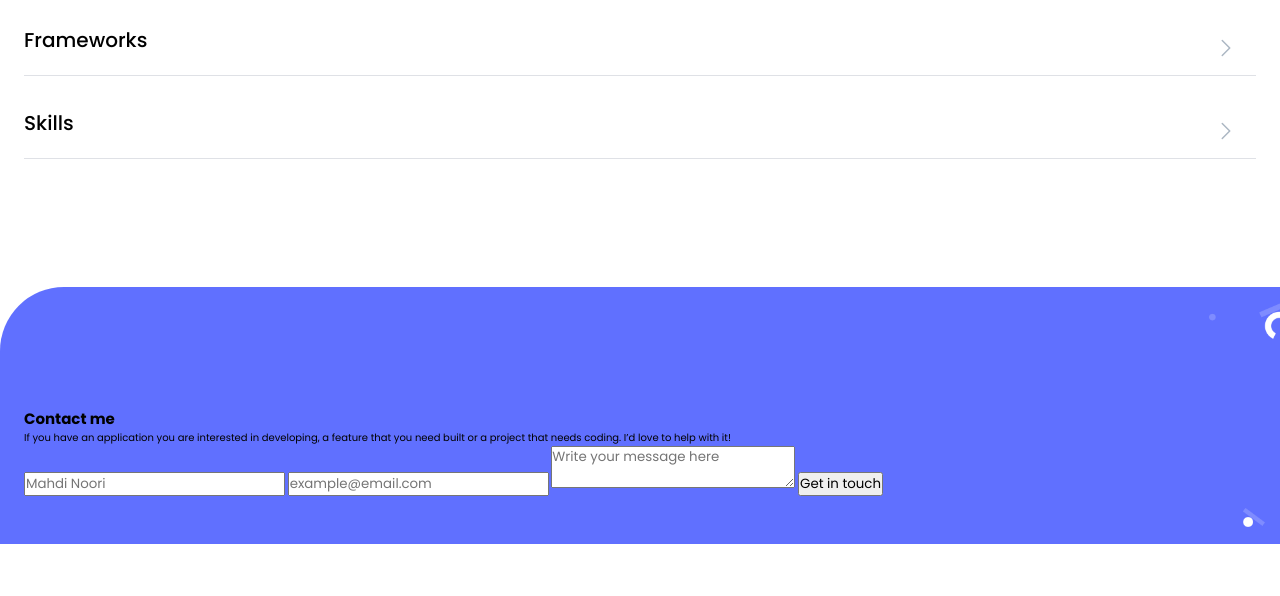
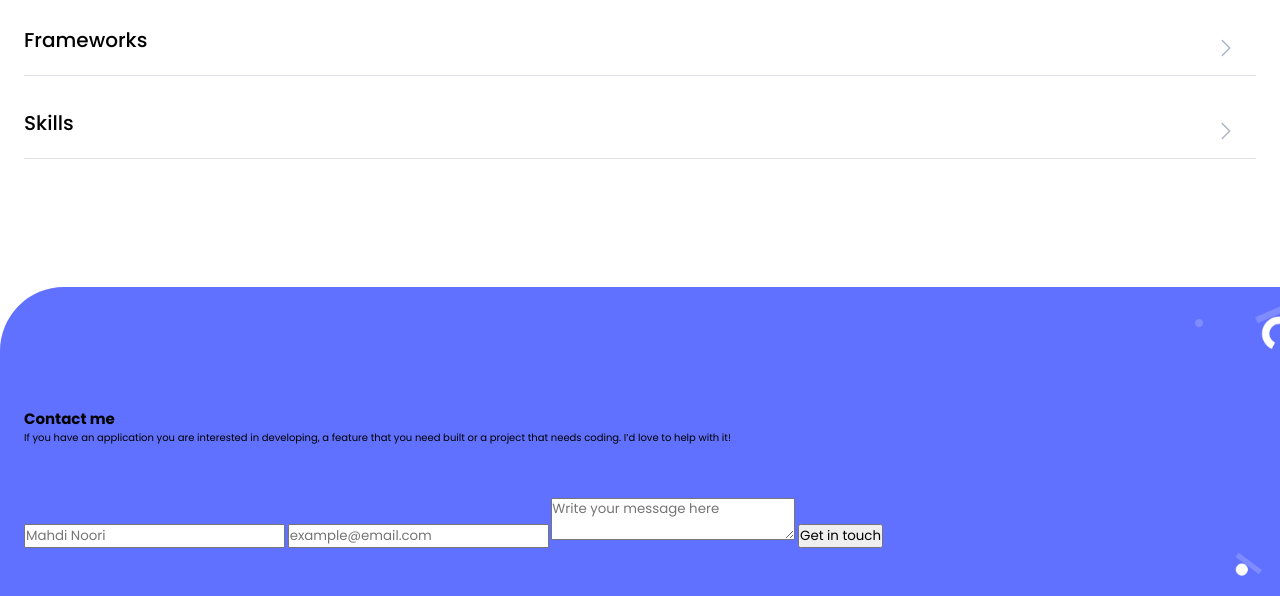
Before and after one commit to mahdinoori2000/portfolio, a website: page index.html in a window 1280 px wide. Shown: the part 5068-5664 px from the top of the page. Before the commit the page ends 5612 px from the top, so only its background shows below. Drawn offline with Linux system fonts and the light colour scheme.

Commit message:
Add padding and flexbox to contact container

```diff
--- a/style.css
+++ b/style.css
@@ -259,3 +259,10 @@ html {
   background-size: auto 88%;
   background-position: right;
 }
+
+.contact-container {
+  padding: auto 2.4rem;
+  display: flex;
+  flex-direction: column;
+  gap: 5.2rem;
+}
```
